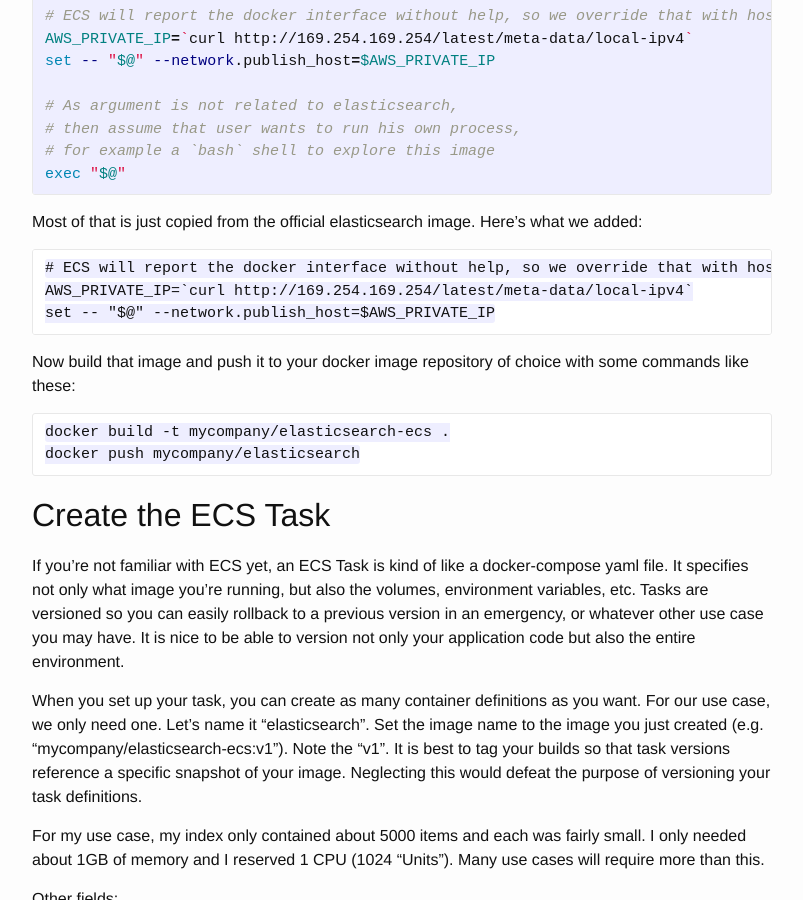
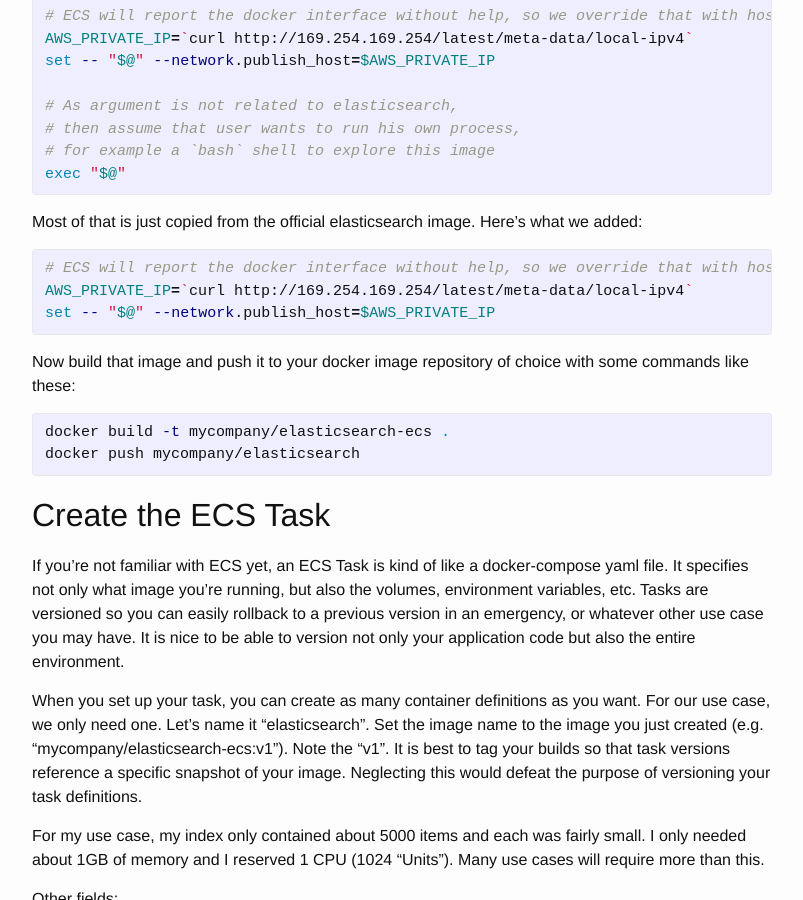
Before and after one commit to dmcquay/dmcquay.github.io, a Jekyll site: the page built from _posts/2015-09-12-running-elasticsearch-on-aws-ecs.md, in a window 1280 px wide and 900 px high, scrolled down 1781 px. Shown: the whole window, without its empty margins (238-1041 px from the left). Built offline with Jekyll 4.4.1, drawn with Linux system fonts in a browser that asks for light colours; some of the changed text lies outside the part shown.

Commit message:
add new post clean up git branches. clean up.

```diff
--- a/_config.yml
+++ b/_config.yml
@@ -6,8 +6,8 @@ description: > # this means to ignore newlines until "baseurl:"
 baseurl: "" # the subpath of your site, e.g. /blog/
 url: "http://dmcquay.github.io" # the base hostname & protocol for your site
 twitter_username: dustinmcquay
-github_username:  dmcquay
-highlighter:	  pygments
+github_username: dmcquay
+highlighter: pygments
 
 # Build settings
 markdown: kramdown
--- a/_posts/2015-09-12-running-elasticsearch-on-aws-ecs.md
+++ b/_posts/2015-09-12-running-elasticsearch-on-aws-ecs.md
@@ -34,11 +34,13 @@ trust images made by random people, so I think we're best to roll our own in thi
 
 Here's an example Dockerfile for creating such an image.
 
-    FROM elasticsearch:1.7
-    MAINTAINER Dustin McQuay <dustin@steals.com>
-    WORKDIR /usr/share/elasticsearch
-    RUN bin/plugin -i elasticsearch/elasticsearch-cloud-aws/2.7.1
-    COPY docker-entrypoint.sh /docker-entrypoint.sh
+{% highlight dockerfile %}
+FROM elasticsearch:1.7
+MAINTAINER Dustin McQuay <dustin@steals.com>
+WORKDIR /usr/share/elasticsearch
+RUN bin/plugin -i elasticsearch/elasticsearch-cloud-aws/2.7.1
+COPY docker-entrypoint.sh /docker-entrypoint.sh
+{% endhighlight %}
 
 Simple, right? We start with the official elasticsearch image so we don't even have to install elasticsearch.
 Then we use the elasticsearch plugin installer to install our aws plugin (you must pick the right version to
@@ -85,14 +87,18 @@ exec "$@"
 
 Most of that is just copied from the official elasticsearch image. Here's what we added:
 
-    # ECS will report the docker interface without help, so we override that with host's private ip
-    AWS_PRIVATE_IP=`curl http://169.254.169.254/latest/meta-data/local-ipv4`
-    set -- "$@" --network.publish_host=$AWS_PRIVATE_IP
+{% highlight bash %}
+# ECS will report the docker interface without help, so we override that with host's private ip
+AWS_PRIVATE_IP=`curl http://169.254.169.254/latest/meta-data/local-ipv4`
+set -- "$@" --network.publish_host=$AWS_PRIVATE_IP
+{% endhighlight %}
 
 Now build that image and push it to your docker image repository of choice with some commands like these:
 
-    docker build -t mycompany/elasticsearch-ecs .
-    docker push mycompany/elasticsearch
+{% highlight bash %}
+docker build -t mycompany/elasticsearch-ecs .
+docker push mycompany/elasticsearch
+{% endhighlight %}
 
 ## Create the ECS Task
 
```
Also changed, not shown: _drafts/first-post.md (deleted, +0 -17 lines), _drafts/migrating-to-aws-notes.md (deleted, +0 -5 lines), _drafts/welcome-to-jekyll.md (deleted, +0 -25 lines), _posts/2015-11-20-migrate-dns-zone-from-rackspace-to-aws-route53.md (renamed from _drafts/migrate-dns-zone-from-rackspace-to-aws-route53.md, +14 -1 lines), _posts/2016-09-17-clean-up-git-branches-on-remote.md (added, +18 -0 lines), README.md.
